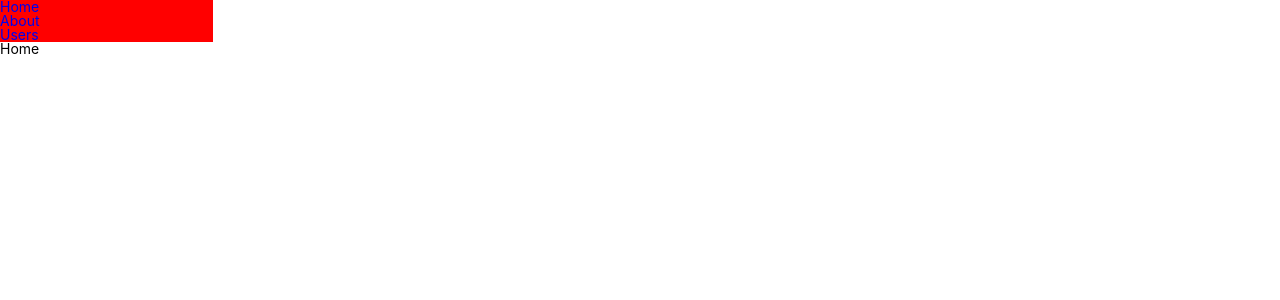
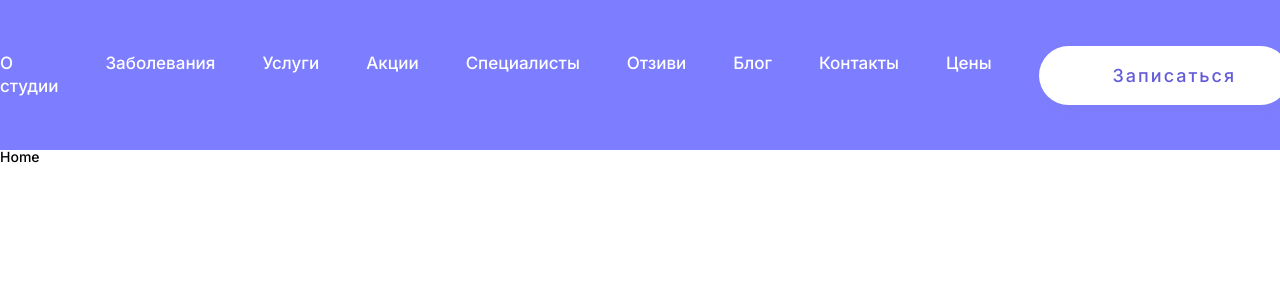
Before and after one commit to Anna-Kilimova/osteon, a React (Create React App) app: page / in a window 1280 px wide. Shown: the top 300 px of the page. Built offline with nearby package versions, Linux system fonts and the light colour scheme.

Commit message:
header__nav

```diff
--- a/public/index.html
+++ b/public/index.html
@@ -3,6 +3,9 @@
   <head>
     <meta charset="utf-8" />
     <link rel="icon" href="%PUBLIC_URL%/favicon.ico" />
+    <link rel="preconnect" href="https://fonts.googleapis.com">
+    <link rel="preconnect" href="https://fonts.gstatic.com" crossorigin>
+    <link href="https://fonts.googleapis.com/css2?family=DM+Sans:ital,opsz,wght@0,9..40,100;1,9..40,100&family=Inter:wght@300;500;600&family=Jost&family=Lexend:wght@100&family=Mulish:wght@200&family=Poppins&family=Roboto&display=swap" rel="stylesheet">
     <meta name="viewport" content="width=device-width, initial-scale=1" />
     <meta name="theme-color" content="#000000" />
     <meta
@@ -24,7 +27,7 @@
       work correctly both with client-side routing and a non-root public URL.
       Learn how to configure a non-root public URL by running `npm run build`.
     -->
-    <title>React App</title>
+    <title>Osteon </title>
   </head>
   <body>
     <noscript>You need to enable JavaScript to run this app.</noscript>
--- a/src/components/Header.tsx
+++ b/src/components/Header.tsx
@@ -2,21 +2,49 @@ import React from 'react'
 import { Link } from 'react-router-dom'
 import './header.scss'
 
+
 export const Header = () => {
 
-  return <div className='header col2'> <nav className='header__nav col8'>
-    <ul>
-      <li>
-        <Link to='/'>Home</Link>
+  return <header>
+    <div className='wrapper__nav'>
+      <div className='container__nav'>
+        <div className='col10 container__nav_ul'>
+          <ul className={'nav__ul'}>
+            <li className={'nav__li'}>
+              <Link className={'nav__link'} to='/'>О студии</Link>
             </li>
             <li>
-        <Link to='/about'>About</Link>
+              <Link className={'nav__link'} to='/disease'>Заболевания</Link>
             </li>
             <li>
-        <Link to='/prices'>Users</Link>
+              <Link className={'nav__link'} to='/services'>Услуги</Link>
+            </li>
+            <li>
+              <Link className={'nav__link'} to='/shares'>Акции</Link>
+            </li>
+            <li>
+              <Link className={'nav__link'} to='/specialists'>Специалисты</Link>
+            </li>
+            <li>
+              <Link className={'nav__link'} to='/reviews'>Отзиви</Link>
+            </li>
+            <li>
+              <Link className={'nav__link'} to='/blog'>Блог</Link>
+            </li>
+            <li>
+              <Link className={'nav__link'} to='/contacts'>Контакты</Link>
+            </li>
+            <li>
+              <Link className={'nav__link'} to='/prices'>Цены</Link>
             </li>
           </ul>
-  </nav>
+        </div>
+        <div className={'container__but col2'}>
+          <button className={'but__but'}>Записаться</button>
+        </div>
+      </div>
+    </div>
 
-  </div>
+
+  </header>
 }
--- a/src/components/header.scss
+++ b/src/components/header.scss
@@ -1 +1,45 @@
-.header {background: red}
+*{
+  font-family: 'Inter', sans-serif;;
+}
+.wrapper__nav {
+  background-color: #7D7DFF;
+}
+.container__nav {
+  max-width: 1600px;
+  margin: 0 auto;
+  min-height: 150px;
+  display: flex;
+  align-items: center;
+
+  }
+.nav__ul {
+  display: flex;
+}
+.nav__link{
+  color: white;
+  font-weight: 500;
+  font-size: 17px;
+  line-height: 23px;
+  padding-right: 47px;
+}
+.container__but {
+  max-width: 250px;
+  max-height: 60px;
+
+}
+.but__but {
+  color: #645CD9;
+  background-color: white;
+  font-size: 18px;
+  font-weight: 500;
+  letter-spacing: 2px;
+  text-align: center;
+  padding: 19px 54px 19px 74px;
+  border-radius: 30px;
+  box-shadow: 5px 5px 10px 0 #8482DB33;
+;
+  &:hover {
+    color: white;
+    background-color: #BBBBFF;
+  }
+}
```
Lines whose indentation alone changed are shown as unchanged.
